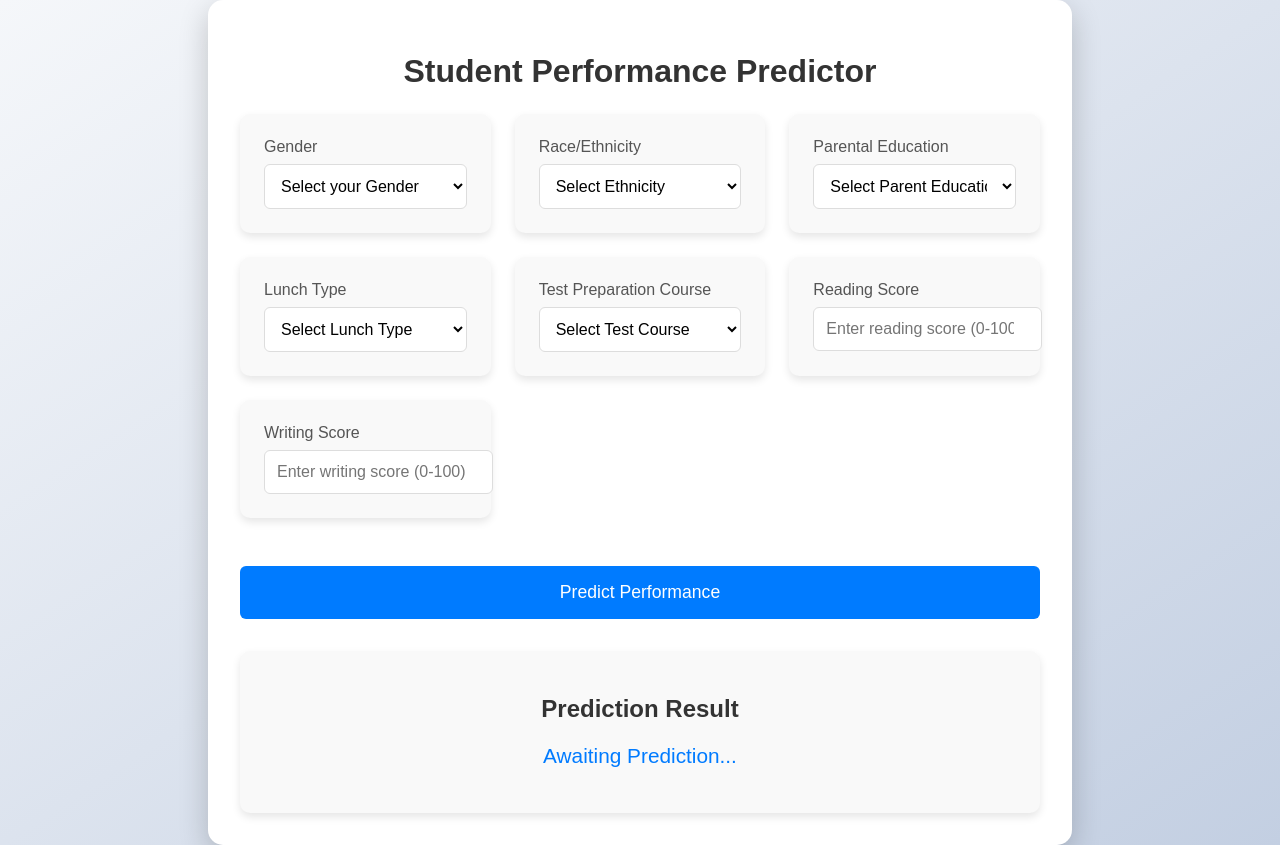
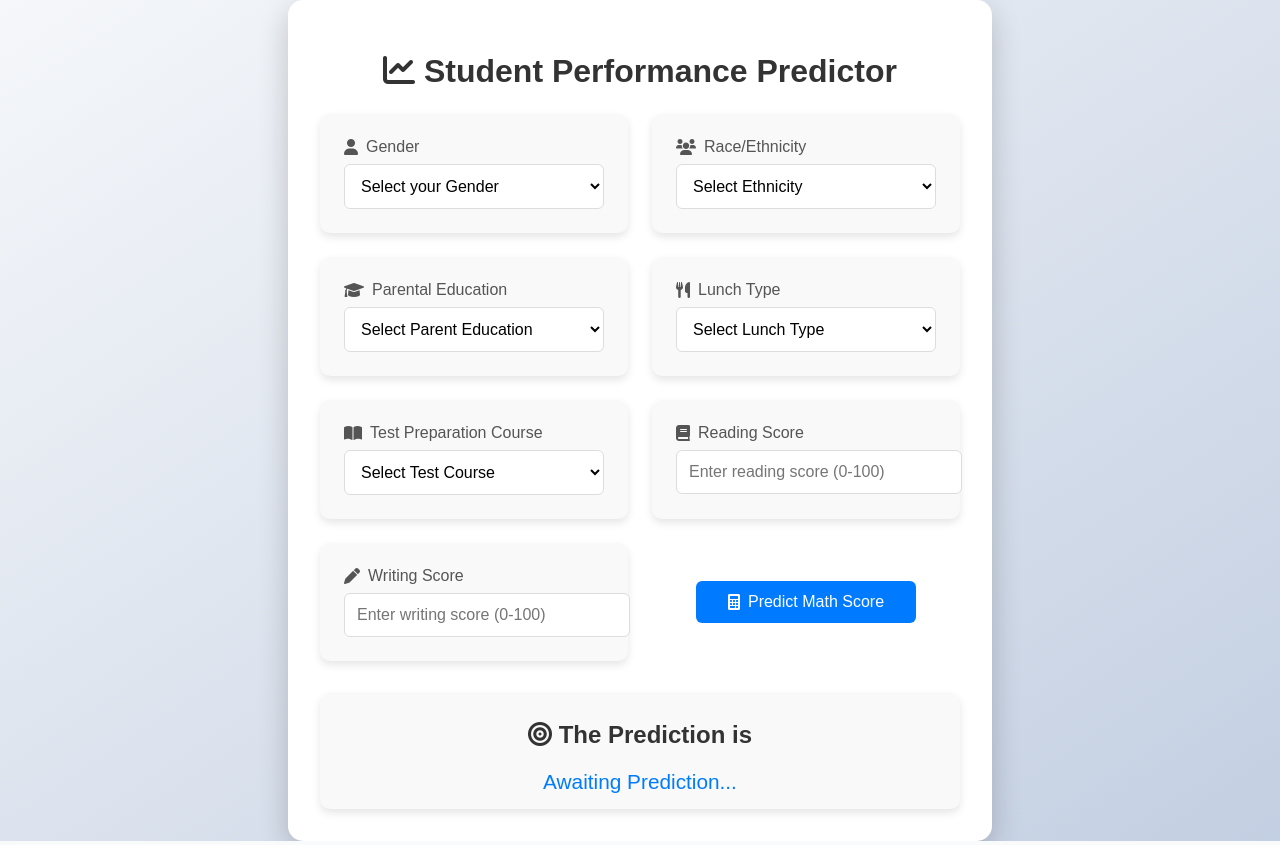
Before and after one commit to divyaamp05/Student-Performance-Indicator, a Flask app: page /predictdata in a window 1280 px wide. Run offline with Flask 3, Linux system fonts and the light colour scheme.

Commit message:
updated UI Interface

```diff
--- a/app.py
+++ b/app.py
@@ -36,7 +36,7 @@ def predictdata():
 
             return render_template('home.html', results=results[0])
 
-        # Handle GET requests (initial page load)
+        # Handling GET requests (initial page load)
         return render_template('home.html')
 
     except Exception as e:
@@ -45,4 +45,4 @@ def predictdata():
 
 
 if __name__ == '__main__':
-    app.run(port=5003, debug=True)
+    app.run(port=5001, debug=True)
--- a/requirements.txt
+++ b/requirements.txt
@@ -5,4 +5,5 @@ seaborn
 scikit-learn
 catboost
 xgboost
+streamlit
 -e .
--- a/src/components/data_ingestion.py
+++ b/src/components/data_ingestion.py
@@ -1,5 +1,3 @@
-print("Starting data ingestion...")  # Add at the beginning
-
 import os
 import sys
 
@@ -74,4 +72,3 @@ if __name__ == "__main__":
 
     model_trainer = ModelTrainer()
     print(model_trainer.initiate_model_trainer(train_arr, test_arr, preprocessor_path))
-    print("Ending Model training...")
--- a/static/style.css
+++ b/static/style.css
@@ -7,7 +7,6 @@ body {
   display: flex;
   justify-content: center;
   align-items: center;
-  min-height: 100vh;
   color: #333;
 }
 
@@ -17,7 +16,8 @@ body {
   border-radius: 15px;
   box-shadow: 0 10px 30px rgba(0, 0, 0, 0.2);
   max-width: 800px;
-  width: 100%;
+  min-height: 200px;
+  width: 50%;
 }
 
 h1 {
@@ -51,12 +51,14 @@ form {
 }
 
 .card:hover {
-  transform: translateY(-5px);
+  transform: translateY(-3px);
   box-shadow: 0 8px 16px rgba(0, 0, 0, 0.2);
 }
 
 .card label {
-  display: block;
+  display: flex;
+  align-items: center;
+  gap: 0.5rem;
   margin-bottom: 0.5rem;
   color: #555;
   font-weight: 500;
@@ -79,16 +81,24 @@ form {
   outline: none;
 }
 
-/* Button */
+/* Button Card */
+.button-card {
+  display: flex;
+  justify-content: center;
+  align-items: center;
+  max-width: 100%;
+}
+
 #predict-btn {
-  display: block;
-  width: 100%;
-  padding: 1rem;
+  display: flex;
+  align-items: center;
+  gap: 0.5rem;
+  padding: 0.75rem 2rem;
   background-color: #007bff;
   color: white;
   border: none;
   border-radius: 6px;
-  font-size: 1.1rem;
+  font-size: 1rem;
   font-weight: 500;
   cursor: pointer;
   transition: background-color 0.3s ease, transform 0.3s ease;
@@ -99,15 +109,20 @@ form {
   transform: translateY(-2px);
 }
 
+
 /* Result Card */
 .result-card {
-  margin-top: 2rem;
+  margin-top: 0.5rem;
   background-color: #f9f9f9;
-  padding: 1.5rem;
+  padding: 0.5rem;
   border-radius: 10px;
   box-shadow: 0 4px 8px rgba(0, 0, 0, 0.1);
   text-align: center;
+  max-width: 100%;
+  max-height: 100px;
 }
+
+
 
 .result-card h2 {
   margin-bottom: 0.5rem;
@@ -125,5 +140,5 @@ form {
 .error { /* Style for error messages */
   color: red;
   font-size: 1.1rem;
-  margin-top: 1rem; /* Add some spacing */
+  margin-top: 1rem; /* Add some spacing */
 }
--- a/templates/home.html
+++ b/templates/home.html
@@ -4,14 +4,16 @@
     <meta charset="UTF-8">
     <meta name="viewport" content="width=device-width, initial-scale=1.0">
     <title>Student Performance Predictor</title>
-    <link rel="stylesheet" href="{{ url_for('static', filename='style.css') }}">  </head>
+    <link rel="stylesheet" href="{{ url_for('static', filename='style.css') }}">
+    <link rel="stylesheet" href="https://cdnjs.cloudflare.com/ajax/libs/font-awesome/6.0.0/css/all.min.css">
+</head>
 <body>
     <div class="container">
-        <h1>Student Performance Predictor</h1>
+        <h1><i class="fas fa-chart-line"></i> Student Performance Predictor</h1>
         <form action="{{ url_for('predictdata') }}" method="post">
             <div class="input-section">
                 <div class="card">
-                    <label for="gender">Gender</label>
+                    <label for="gender"><i class="fas fa-user"></i> Gender</label>
                     <select id="gender" name="gender" required>
                         <option value="" selected disabled>Select your Gender</option>
                         <option value="male">Male</option>
@@ -19,7 +21,7 @@
                     </select>
                 </div>
                 <div class="card">
-                    <label for="race">Race/Ethnicity</label>
+                    <label for="race"><i class="fas fa-users"></i> Race/Ethnicity</label>
                     <select id="race" name="race_ethnicity" required>
                         <option value="" selected disabled>Select Ethnicity</option>
                         <option value="group A">Group A</option>
@@ -28,10 +30,9 @@
                         <option value="group D">Group D</option>
                         <option value="group E">Group E</option>
                     </select>
-
                 </div>
                 <div class="card">
-                    <label for="education">Parental Education</label>
+                    <label for="education"><i class="fas fa-graduation-cap"></i> Parental Education</label>
                     <select id="education" name="parental_level_of_education" required>
                         <option value="" selected disabled>Select Parent Education</option>
                         <option value="associate's degree">Associate's Degree</option>
@@ -43,7 +44,7 @@
                     </select>
                 </div>
                 <div class="card">
-                    <label for="lunch">Lunch Type</label>
+                    <label for="lunch"><i class="fas fa-utensils"></i> Lunch Type</label>
                     <select id="lunch" name="lunch" required>
                         <option value="" selected disabled>Select Lunch Type</option>
                         <option value="standard">Standard</option>
@@ -51,7 +52,7 @@
                     </select>
                 </div>
                 <div class="card">
-                    <label for="test-prep">Test Preparation Course</label>
+                    <label for="test-prep"><i class="fas fa-book-open"></i> Test Preparation Course</label>
                     <select id="test-prep" name="test_preparation_course" required>
                         <option value="" selected disabled>Select Test Course</option>
                         <option value="none">None</option>
@@ -59,23 +60,26 @@
                     </select>
                 </div>
                 <div class="card">
-                    <label for="reading">Reading Score</label>
+                    <label for="reading"><i class="fas fa-book"></i> Reading Score</label>
                     <input type="number" id="reading" name="reading_score" placeholder="Enter reading score (0-100)" min="0" max="100" required>
                 </div>
                 <div class="card">
-                    <label for="writing">Writing Score</label>
+                    <label for="writing"><i class="fas fa-pen"></i> Writing Score</label>
                     <input type="number" id="writing" name="writing_score" placeholder="Enter writing score (0-100)" min="0" max="100" required>
                 </div>
+                <div class="button-card">
+                    <button type="submit" id="predict-btn"><i class="fas fa-calculator"></i> Predict Math Score</button>
+                </div>
             </div>
-            <button type="submit" id="predict-btn">Predict Performance</button>
         </form>
 
         <div class="result-card">
-            <h2>Prediction Result</h2>
+            <h2><i class="fas fa-bullseye"></i> The Prediction is</h2>
             <p id="result">
                 {% if results %}
                     {{ results }}
-                {% elif error %}  </p>                <p style="color: red;">{{ error }}</p>
+                {% elif error %}
+                    {{ error }}
                 {% else %}
                     Awaiting Prediction...
                 {% endif %}
```
Also changed, not shown: src/components/data_transformation.py (+3 -7 lines), src/pipeline/predict_pipeline.py (+6 -10 lines), st.py (added, +104 -0 lines), notebook/catboost_info/catboost_training.json, 4 other files.
